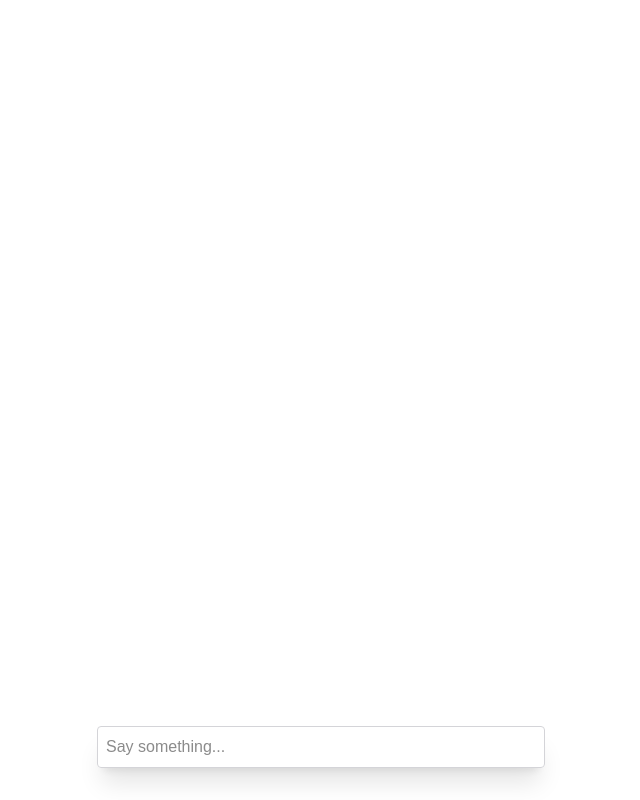
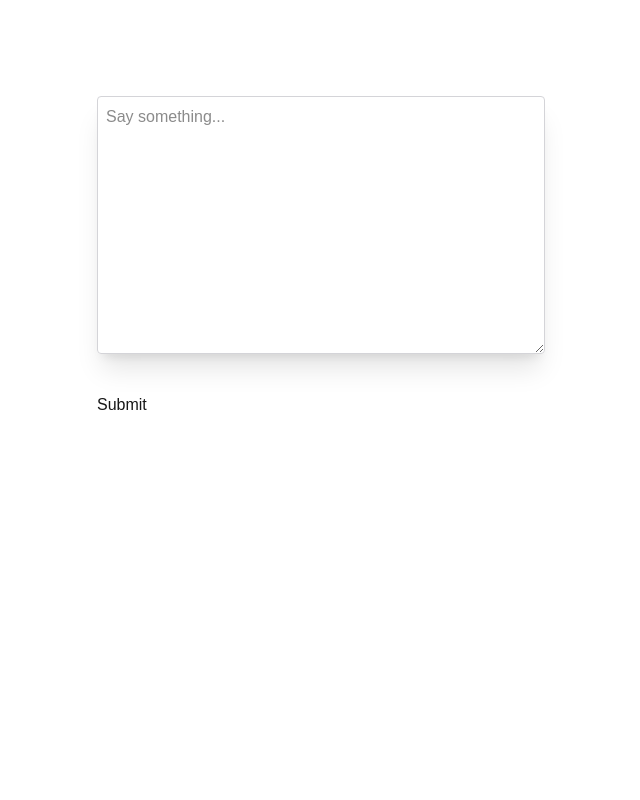
Before and after one commit to drewpereli/stack-overflow-bot, a Next.js app: page / in a window 1280 px wide. Shown: the whole page, without its empty margins (319-959 px from the left). Built offline with nearby package versions, Linux system fonts and the light colour scheme.

Commit message:
Generate multiple responses on frontend

```diff
--- a/package.json
+++ b/package.json
@@ -12,6 +12,7 @@
     "@ai-sdk/openai": "^1.3.22",
     "@ai-sdk/react": "^1.2.12",
     "ai": "^4.3.16",
+    "es-toolkit": "^1.39.3",
     "next": "15.3.4",
     "react": "^19.0.0",
     "react-dom": "^19.0.0",
--- a/src/app/page.tsx
+++ b/src/app/page.tsx
@@ -1,31 +1,77 @@
 'use client';
 
-import { useChat } from '@ai-sdk/react';
+import { useCompletion } from '@ai-sdk/react';
+import { RESPONSE_TYPES, ResponseType } from './api/completion/route';
+import { useEffect, useMemo, useState } from 'react';
+import { shuffle, randomInt } from 'es-toolkit';
 
 export default function Chat() {
-  const { messages, input, handleInputChange, handleSubmit } = useChat();
+  const responseTypes = useMemo(() => {
+    const responseCount = randomInt(2, 5);
+    return shuffle(RESPONSE_TYPES).slice(0, responseCount);
+  }, []);
+
+  const [currentResponseType, setCurrentResponseType] = useState<ResponseType>(responseTypes[0]);
+
+  const { input, handleInputChange, completion, complete, isLoading } = useCompletion({
+    body: {
+      responseType: currentResponseType
+    },
+  });
+
+  const [submitted, setSubmitted] = useState(false);
+  const [done, setDone] = useState(false);
+
+  const [responses, setResponses] = useState<{id: string; content: string}[]>([]);
+
+  useEffect(() => {
+    if (submitted && !isLoading && !done) {
+      complete(input);
+
+      // Add a new response to the responses array with a unique ID
+      setResponses(prev => [...prev, { id: '' + Date.now(), content: '' }]);
+
+      const responseTypeIdx = responseTypes.indexOf(currentResponseType);
+
+      if (responseTypeIdx === responseTypes.length - 1) {
+        setDone(true)
+      } else {
+        setCurrentResponseType(responseTypes[responseTypeIdx + 1]);
+      }
+    }
+  }, [submitted, isLoading, done]);
+
+  useEffect(() => {
+    setResponses(prev => {
+      const oldResponses = prev.slice(0, -1);
+      const newResponse = prev[prev.length - 1];
+
+      if (newResponse) {
+        return [...oldResponses, { ...newResponse, content: completion }];
+      }
+
+      return prev;
+    })
+  }, [completion]);
+
+
   return (
     <div className="flex flex-col w-full max-w-md py-24 mx-auto stretch">
-      {messages.map(message => (
-        <div key={message.id} className="whitespace-pre-wrap">
-          {message.role === 'user' ? 'User: ' : 'AI: '}
-          {message.parts.map((part, i) => {
-            switch (part.type) {
-              case 'text':
-                return <div key={`${message.id}-${i}`}>{part.text}</div>;
-            }
-          })}
-        </div>
-      ))}
-
-      <form onSubmit={handleSubmit}>
-        <input
-          className="fixed dark:bg-zinc-900 bottom-0 w-full max-w-md p-2 mb-8 border border-zinc-300 dark:border-zinc-800 rounded shadow-xl"
+      <form onSubmit={(e) => {e.preventDefault(); setSubmitted(true)}}>
+        <textarea
+          className="dark:bg-zinc-900 w-full max-w-md p-2 mb-8 border border-zinc-300 dark:border-zinc-800 rounded shadow-xl"
           value={input}
           placeholder="Say something..."
           onChange={handleInputChange}
+          rows={10}
         />
+
+        <button>Submit</button>
       </form>
+
+      <div>
+        {responses.map(message => <div key={message.id}>{message.content}</div>)}
+      </div>
     </div>
   );
 }
```
Also changed, not shown: 1 other file (tests, documents, lock files or other folders).
